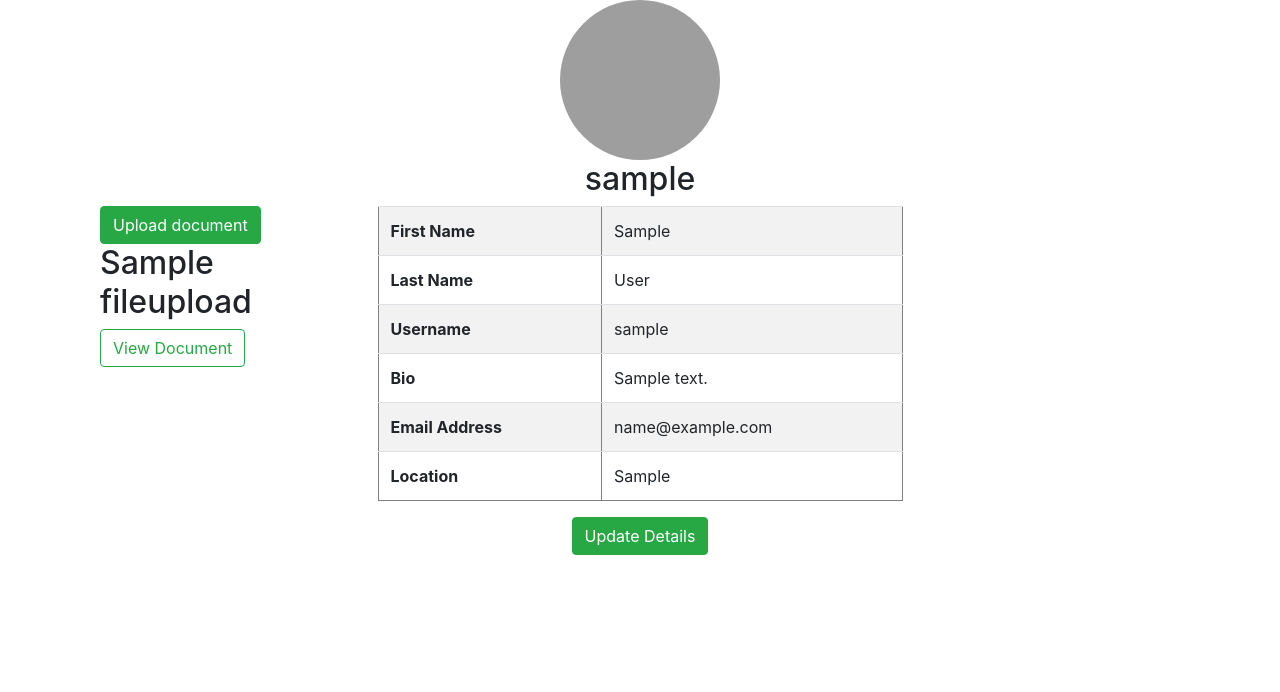
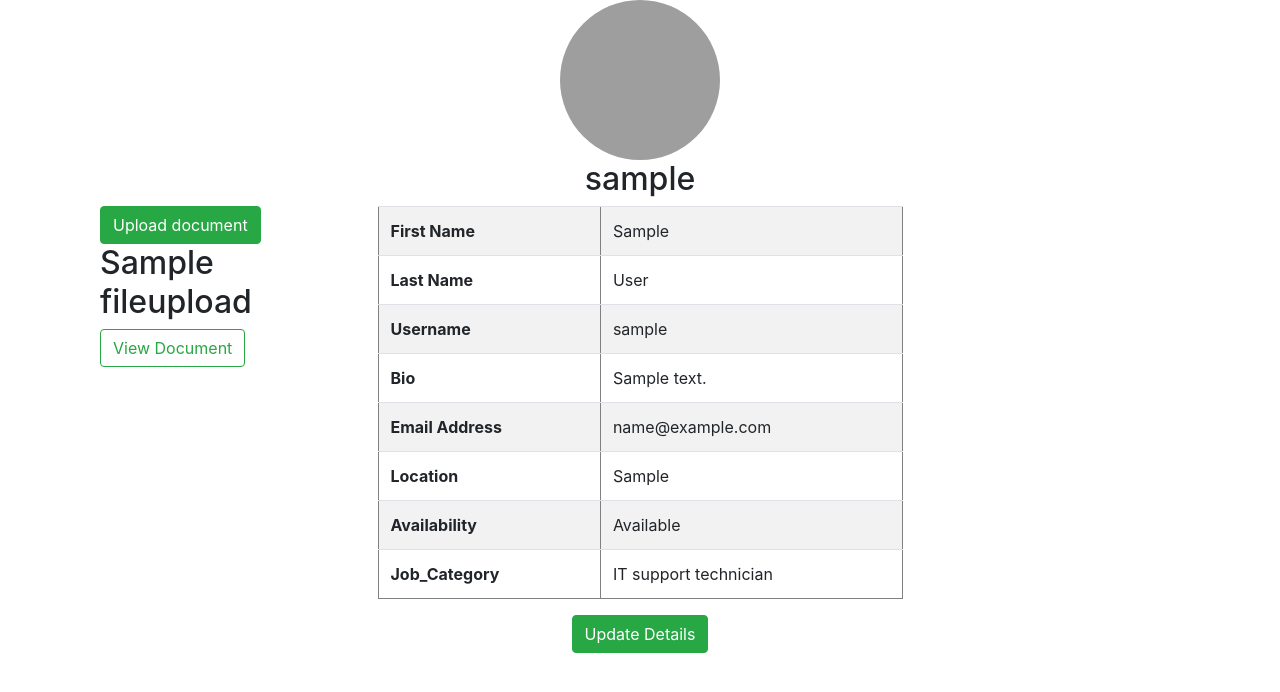
Before and after one commit to ngetichnicholas/Job-Seeking-App, a Django app: page /accounts/profile/ in a window 1280 px wide. Shown: the part 80-772 px from the top of the page. Run offline with Django 3.2, Linux system fonts and the light colour scheme; a user stored in the database is signed in; tables that the repository leaves empty hold one stand-in row (values such as "Sample post"); some libraries are stand-ins or nearby versions; grey boxes are pictures that could not be loaded.

Commit message:
update the profile and login templates

```diff
--- a/Job_Seeking_App/templates/jobseekers/profile.html
+++ b/Job_Seeking_App/templates/jobseekers/profile.html
@@ -58,6 +58,14 @@
               <th>Location</th>
               <td>{{user.profile.location}}</td>
             </tr>
+            <tr>
+              <th>Availability</th>
+              <td>{{user.profile.availability}}</td>
+            </tr>
+            <tr>
+              <th>Job_Category</th>
+              <td>{{user.profile.job_category}}</td>
+            </tr>
           </table>
           <div class="text-center">
           <a  href="{% url 'update_jobseeker_profile' %}">
--- a/Job_Seeking_App/templates/registration/login.html
+++ b/Job_Seeking_App/templates/registration/login.html
@@ -23,7 +23,7 @@
                           <br>
                             <input type="submit" class="btn btn-light btn-block" value="Login">
                         </div>
-                        <p class="container" style="color: white;">You dont have an account? <a href="/register" style="color: black;"> Register</a></p>
+                        <p class="container" style="color: white;">You dont have an account? <a href="/register" style="color: rgb(0, 0, 0);"> Register</a></p>
 
                     </form>
 
```
